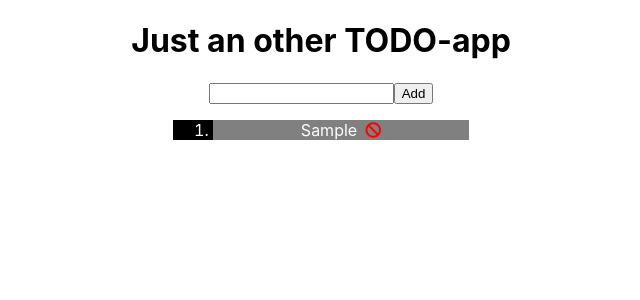
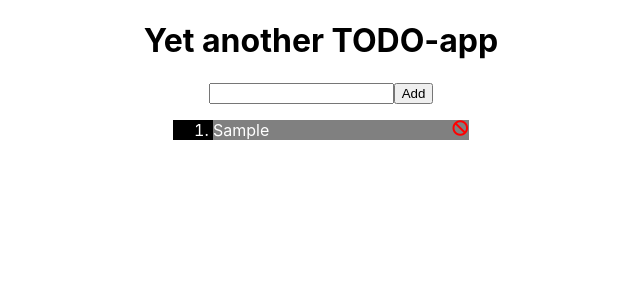
Before and after one commit to Cancain/yet-another-react-todolist, a React (Create React App) app: page / in a window 1280 px wide. Both pictures are taken after typing "Sample" into the empty fields and a click on the button "Add". Shown: the top 300 px of the page, without its empty margins (319-959 px from the left). Built offline with nearby package versions, Linux system fonts and the light colour scheme.

Commit message:
added functionality to mark items as completed

```diff
--- a/src/components/Item/item.js
+++ b/src/components/Item/item.js
@@ -7,11 +7,26 @@ class item extends Component {
         finished: false
     }
 
+    finishItemHandler = () => {
+        if (this.state.finished) {
+            this.setState({ finished: false })
+        } else {
+            this.setState({ finished: true })
+        }
+
+    }
+
     render() {
+
+        let checkFinished = style.item;
+
+        if (this.state.finished) {
+            checkFinished = style.itemFinished;
+        }
 
         return (
             <div className={style.containter}>
-                <li className={style.item}>{this.props.text}
+                <li onClick={this.finishItemHandler} className={checkFinished}>{this.props.text}
                     <i onClick={this.props.removeClicked} className={style.remove + " fas fa-ban"} ></i>
                 </li>
 
--- a/src/components/Item/item.module.css
+++ b/src/components/Item/item.module.css
@@ -1,5 +1,5 @@
 .containter {
-    text-align: center;
+    text-align: start;
     background: gray;
     width: 20vw;
 
@@ -7,12 +7,19 @@
 
 .remove {
     cursor: pointer;
-    display: inline;
-    margin: 0 0 0.5rem 0.5rem;
+    position: absolute;
+    margin: 0 0 0.5rem 0.2rem;
     color: red;
+    left: 60vw;
 }
 
 .item {
     margin: 0.2rem auto;
     cursor: pointer;
 }
+
+.itemFinished {
+    margin: 0.2rem auto;
+    cursor: pointer;
+    text-decoration: line-through;
+}
--- a/src/containers/App.js
+++ b/src/containers/App.js
@@ -6,7 +6,7 @@ class App extends Component {
   render() {
     return (
       <div className="App">
-        <h1>Just an other TODO-app</h1>
+        <h1>Yet another TODO-app</h1>
         <List />
       </div>
     );
--- a/src/containers/List/List.js
+++ b/src/containers/List/List.js
@@ -15,9 +15,12 @@ class List extends Component {
         this.setState({ currentText: event.target.value })
     }
 
-    //Copies the listItems from state
-    //adds
+    //Copies the listItems from state and sets it to a local array
+    //Adds the currently written text and adds to the local array
+    //sets the local array to the listItems state
+    //Won't add text of empty
     addItemHandler = () => {
+        if (this.state.currentText) {
             const items = [...this.state.listItems];
             items.push(this.state.currentText)
             this.setState({
@@ -26,12 +29,18 @@ class List extends Component {
             });
         }
 
+    }
+
+    //When the enter key is pressed add the written text to state
     keyDownHandler = (event) => {
         if (event.key === 'Enter') {
             this.addItemHandler();
         }
     }
 
+    //Copies the listItems from state and sets it to a local array
+    //Removes the selected text and removes it from the local array
+    //sets the local array to the listItems state
     removeHandler = (index) => {
         const items = this.state.listItems;
         items.splice(index, 1);
```
Lines whose indentation alone changed are shown as unchanged.
